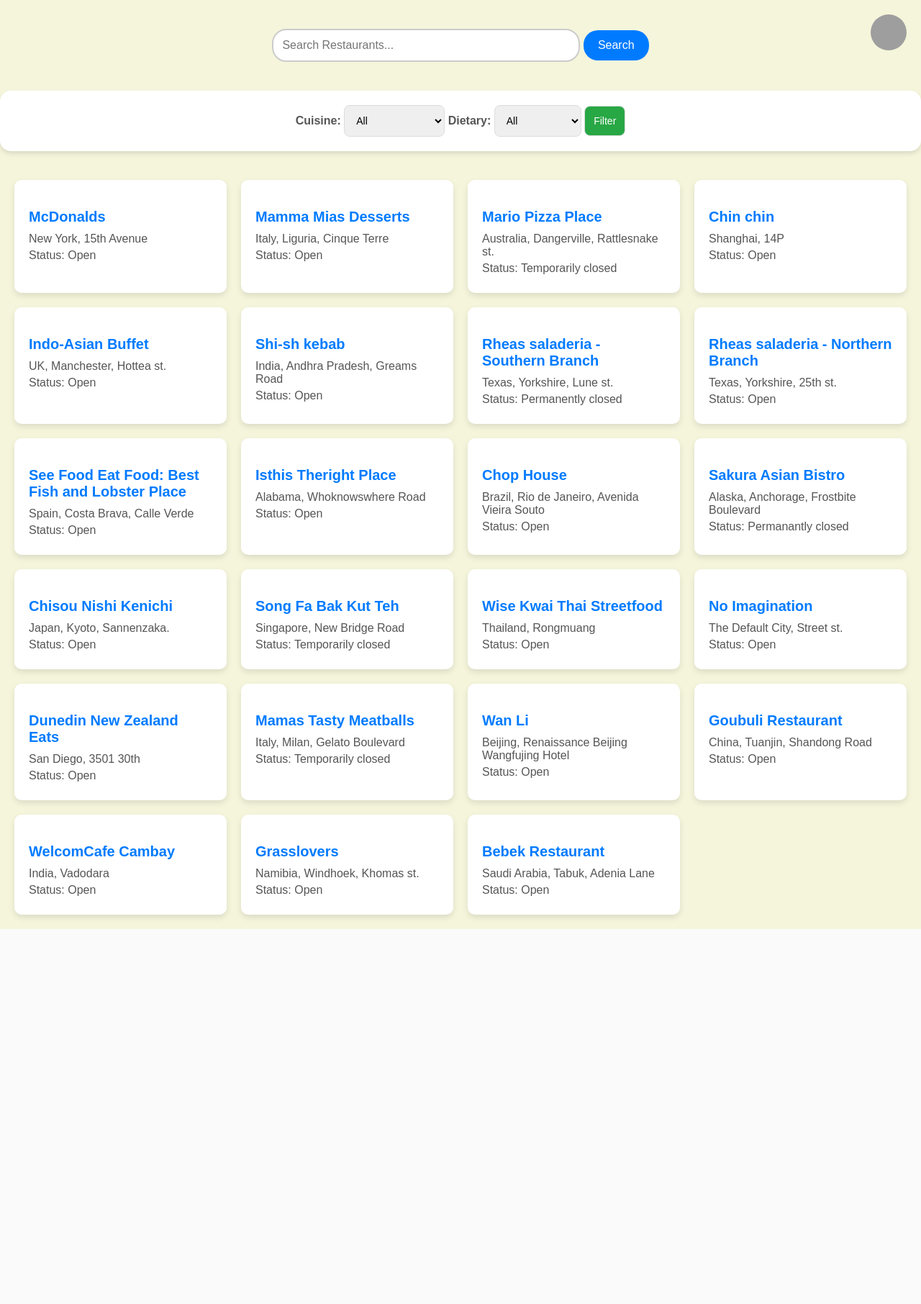
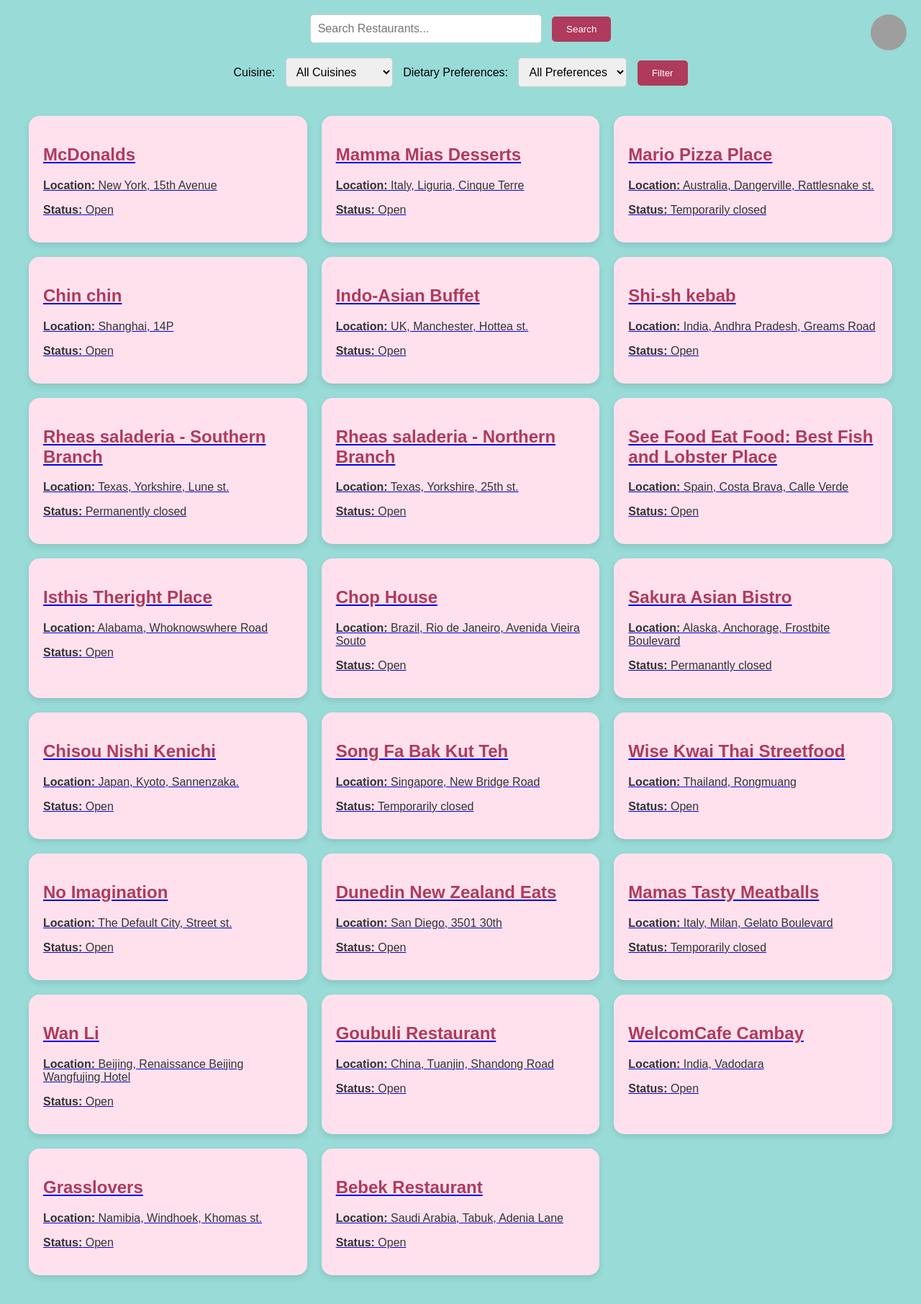
Before and after one commit to VeryAngryCat/foodReviewWebsite, a PHP site: page /browse.php in a window 1280 px wide. Shown: the whole page at 72% size. Before the commit the page ends 1291 px from the top, so only its background shows below. Run offline with PHP 8.4, Linux system fonts and the light colour scheme; data comes from the database, SQL or seed files in the repository; grey boxes are pictures that could not be loaded.

Commit message:
css done

```diff
--- a/public/browse.php
+++ b/public/browse.php
@@ -7,7 +7,6 @@ $servername = "localhost";
 $username = "root";
 $password = ""; // Leave blank if no password is set
 $database = "FoodReview"; // Replace with your actual database name
-
 
 // Create connection
 $conn = mysqli_connect($servername, $username, $password, $database);
@@ -21,33 +20,14 @@ if (!$conn) {
 $cuisines = mysqli_query($conn, "SELECT * FROM Cuisine");
 $dietaryPreferences = mysqli_query($conn, "SELECT * FROM DietaryPreference");
 
-// Handle search and filter
+// Handle search functionality
 $searchTerm = "";
-$cuisineFilter = "";
-$dietFilter = "";
-
-$whereClauses = [];
-
 if (isset($_POST['search'])) {
     $searchTerm = $_POST['search'];
-    $whereClauses[] = "name LIKE '%$searchTerm%'";
+    $restaurants = mysqli_query($conn, "SELECT * FROM Restaurant WHERE name LIKE '%$searchTerm%'");
+} else {
+    $restaurants = mysqli_query($conn, "SELECT * FROM Restaurant");
 }
-if (isset($_GET['cuisine']) && $_GET['cuisine'] !== "") {
-    $cuisineFilter = $_GET['cuisine'];
-    $whereClauses[] = "restaurantID IN (
-        SELECT restaurantID FROM RestaurantCuisine WHERE cuisineID = $cuisineFilter
-    )";
-}
-if (isset($_GET['dietary']) && $_GET['dietary'] !== "") {
-    $dietFilter = $_GET['dietary'];
-    $whereClauses[] = "restaurantID IN (
-        SELECT restaurantID FROM RestaurantDiet WHERE dietID = $dietFilter
-    )";
-}
-
-$whereSQL = count($whereClauses) > 0 ? "WHERE " . implode(" AND ", $whereClauses) : "";
-
-$restaurants = mysqli_query($conn, "SELECT * FROM Restaurant $whereSQL");
 ?>
 
 <!DOCTYPE html>
@@ -56,131 +36,122 @@ $restaurants = mysqli_query($conn, "SELECT * FROM Restaurant $whereSQL");
     <meta charset="UTF-8">
     <meta name="viewport" content="width=device-width, initial-scale=1.0">
     <title>Browse Restaurants</title>
-
     <style>
         body {
-            font-family: 'Arial', sans-serif;
+            background-color:rgb(153, 219, 215); /* light beige */
+            font-family: Arial, sans-serif;
             margin: 0;
-            padding: 0;
-            background-color: #f5f5dc; /* Light beige background */
+            padding: 20px;
+        }
+
+        h1 {
+            text-align: center;
+            color: #5a2a27; /* deep brown */
+        }
+
+        .container {
+            display: grid;
+            grid-template-columns: repeat(auto-fit, minmax(300px, 1fr));
+            gap: 20px;
+            padding: 20px;
+        }
+
+        .card {
+            background-color:rgb(255, 225, 238); /* light pink */
+            border-radius: 15px;
+            box-shadow: 0 4px 8px rgba(0, 0, 0, 0.1);
+            padding: 20px;
+            transition: transform 0.2s ease;
+        }
+
+        .card:hover {
+            transform: scale(1.03);
+        }
+
+        .card h2 {
+            color: #b03a5b;
+        }
+
+        .card p {
             color: #333;
         }
 
-        /* Search Bar */
         .search-bar {
             text-align: center;
-            margin: 40px 0;
+            margin-bottom: 20px;
         }
+
         .search-bar input {
-            padding: 12px;
+            padding: 10px;
             font-size: 16px;
-            width: 60%;
-            max-width: 400px;
-            border-radius: 20px;
-            border: 2px solid #ccc;
-            transition: border-color 0.3s;
+            width: 300px;
+            margin-right: 10px;
+            border-radius: 5px;
+            border: 1px solid #ccc;
         }
-        .search-bar input:focus {
-            outline: none;
-            border-color: #007BFF;
-        }
+
         .search-bar button {
-            padding: 12px 20px;
-            font-size: 16px;
-            background-color: #007BFF;
+            padding: 10px 20px;
+            background-color: #b03a5b;
             color: white;
             border: none;
-            border-radius: 20px;
+            border-radius: 5px;
             cursor: pointer;
-            transition: background-color 0.3s;
-        }
-        .search-bar button:hover {
-            background-color: #0056b3;
         }
 
-        /* Profile Icon */
+        .search-bar button:hover {
+            background-color: #a02a4f;
+        }
+
         .profile-icon {
             position: absolute;
             top: 20px;
             right: 20px;
         }
+
         .profile-icon img {
             width: 50px;
             height: 50px;
             border-radius: 50%;
         }
 
-        /* Filter Bar */
         .filter-bar {
             display: flex;
             justify-content: center;
-            gap: 20px;
-            margin: 20px 0;
-            background-color: #fff;
-            padding: 20px;
-            border-radius: 15px;
-            box-shadow: 0 4px 6px rgba(0, 0, 0, 0.1);
+            margin-bottom: 20px;
         }
-        .filter-bar label {
-            font-weight: bold;
-            color: #555;
+
+        .filter-bar select {
+            padding: 10px;
+            font-size: 16px;
+            margin: 0 10px;
+            border-radius: 5px;
+            border: 1px solid #ccc;
         }
-        .filter-bar select, .filter-bar button {
-            padding: 12px;
-            font-size: 14px;
-            border-radius: 8px;
-            border: 1px solid #ddd;
-            outline: none;
-            transition: border-color 0.3s;
-        }
-        .filter-bar select:focus, .filter-bar button:focus {
-            border-color: #007BFF;
-        }
+
         .filter-bar button {
-            background-color: #28a745;
+            padding: 10px 20px;
+            background-color: #b03a5b;
             color: white;
+            border: none;
+            border-radius: 5px;
             cursor: pointer;
         }
+
         .filter-bar button:hover {
-            background-color: #218838;
-        }
-
-        /* Restaurant List */
-        .restaurant-list {
-            display: grid;
-            grid-template-columns: repeat(auto-fill, minmax(250px, 1fr));
-            gap: 20px;
-            padding: 20px;
-        }
-        .restaurant-item {
-            background-color: #fff;
-            padding: 20px;
-            border-radius: 10px;
-            box-shadow: 0 4px 8px rgba(0, 0, 0, 0.1);
-            transition: transform 0.3s ease, box-shadow 0.3s ease;
-        }
-        .restaurant-item:hover {
-            transform: scale(1.05);
-            box-shadow: 0 8px 16px rgba(0, 0, 0, 0.2);
-        }
-        .restaurant-item a {
-            text-decoration: none;
-            color: #333;
-        }
-        .restaurant-item h3 {
-            margin-bottom: 10px;
-            font-size: 20px;
-            color: #007BFF;
-        }
-        .restaurant-item p {
-            margin: 5px 0;
-            color: #555;
+            background-color: #a02a4f;
         }
     </style>
-
-    <script src="assets/search.js"></script> <!-- Optional JavaScript -->
 </head>
 <body>
+
+    <!-- Search Bar -->
+    <div class="search-bar">
+        <form method="POST" action="">
+            <input type="text" name="search" value="<?= $searchTerm ?>" placeholder="Search Restaurants...">
+            <button type="submit">Search</button>
+        </form>
+    </div>
 
     <!-- Profile Icon -->
     <div class="profile-icon">
@@ -189,34 +160,22 @@ $restaurants = mysqli_query($conn, "SELECT * FROM Restaurant $whereSQL");
         </a>
     </div>
 
-    <!-- Search Bar -->
-    <div class="search-bar">
-        <form method="POST" action="">
-            <input type="text" name="search" value="<?= htmlspecialchars($searchTerm) ?>" placeholder="Search Restaurants...">
-            <button type="submit">Search</button>
-        </form>
-    </div>
-
     <!-- Filter Bar -->
     <div class="filter-bar">
         <form method="GET" action="">
             <label for="cuisine">Cuisine:</label>
             <select name="cuisine" id="cuisine">
-                <option value="">All</option>
+                <option value="">All Cuisines</option>
                 <?php while ($cuisine = mysqli_fetch_assoc($cuisines)): ?>
-                    <option value="<?= $cuisine['cuisineID'] ?>" <?= ($cuisineFilter == $cuisine['cuisineID']) ? 'selected' : '' ?>>
-                        <?= $cuisine['name'] ?>
-                    </option>
+                    <option value="<?= $cuisine['cuisineID'] ?>"><?= $cuisine['name'] ?></option>
                 <?php endwhile; ?>
             </select>
 
-            <label for="dietary">Dietary:</label>
+            <label for="dietary">Dietary Preferences:</label>
             <select name="dietary" id="dietary">
-                <option value="">All</option>
+                <option value="">All Preferences</option>
                 <?php while ($diet = mysqli_fetch_assoc($dietaryPreferences)): ?>
-                    <option value="<?= $diet['dietID'] ?>" <?= ($dietFilter == $diet['dietID']) ? 'selected' : '' ?>>
-                        <?= $diet['name'] ?>
-                    </option>
+                    <option value="<?= $diet['dietID'] ?>"><?= $diet['name'] ?></option>
                 <?php endwhile; ?>
             </select>
 
@@ -225,20 +184,16 @@ $restaurants = mysqli_query($conn, "SELECT * FROM Restaurant $whereSQL");
     </div>
 
     <!-- List of Restaurants -->
-    <div class="restaurant-list">
-        <?php if ($restaurants && mysqli_num_rows($restaurants) > 0): ?>
-            <?php while ($restaurant = mysqli_fetch_assoc($restaurants)): ?>
-                <div class="restaurant-item">
-                    <a href="restaurant.php?id=<?= $restaurant['restaurantID'] ?>">
-                        <h3><?= $restaurant['name'] ?></h3>
-                        <p><?= $restaurant['location'] ?></p>
-                        <p>Status: <?= $restaurant['operationStatus'] ?></p>
-                    </a>
-                </div>
-            <?php endwhile; ?>
-        <?php else: ?>
-            <p style="text-align:center;">No restaurants found.</p>
-        <?php endif; ?>
+    <div class="container">
+        <?php while ($restaurant = mysqli_fetch_assoc($restaurants)): ?>
+            <div class="card">
+                <a href="restaurant.php?id=<?= $restaurant['restaurantID'] ?>">
+                    <h2><?= $restaurant['name'] ?></h2>
+                    <p><strong>Location:</strong> <?= $restaurant['location'] ?></p>
+                    <p><strong>Status:</strong> <?= $restaurant['operationStatus'] ?></p>
+                </a>
+            </div>
+        <?php endwhile; ?>
     </div>
 
 </body>
```
